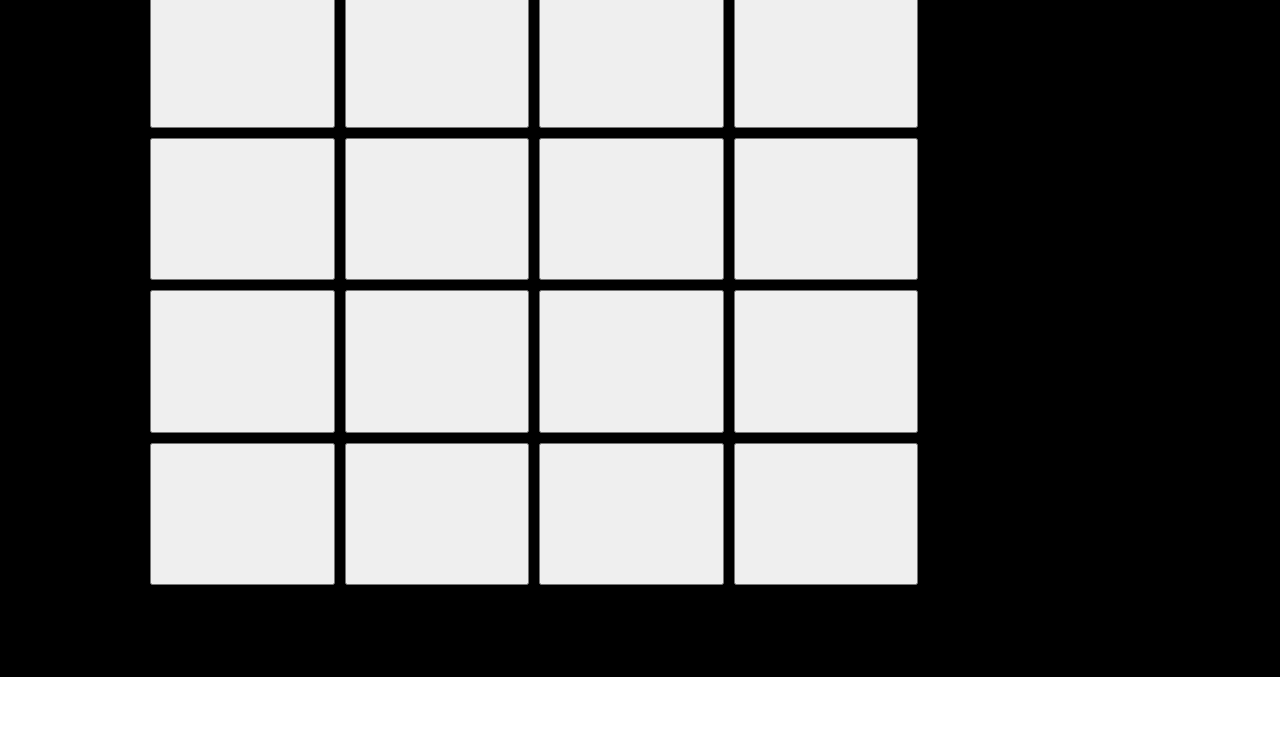
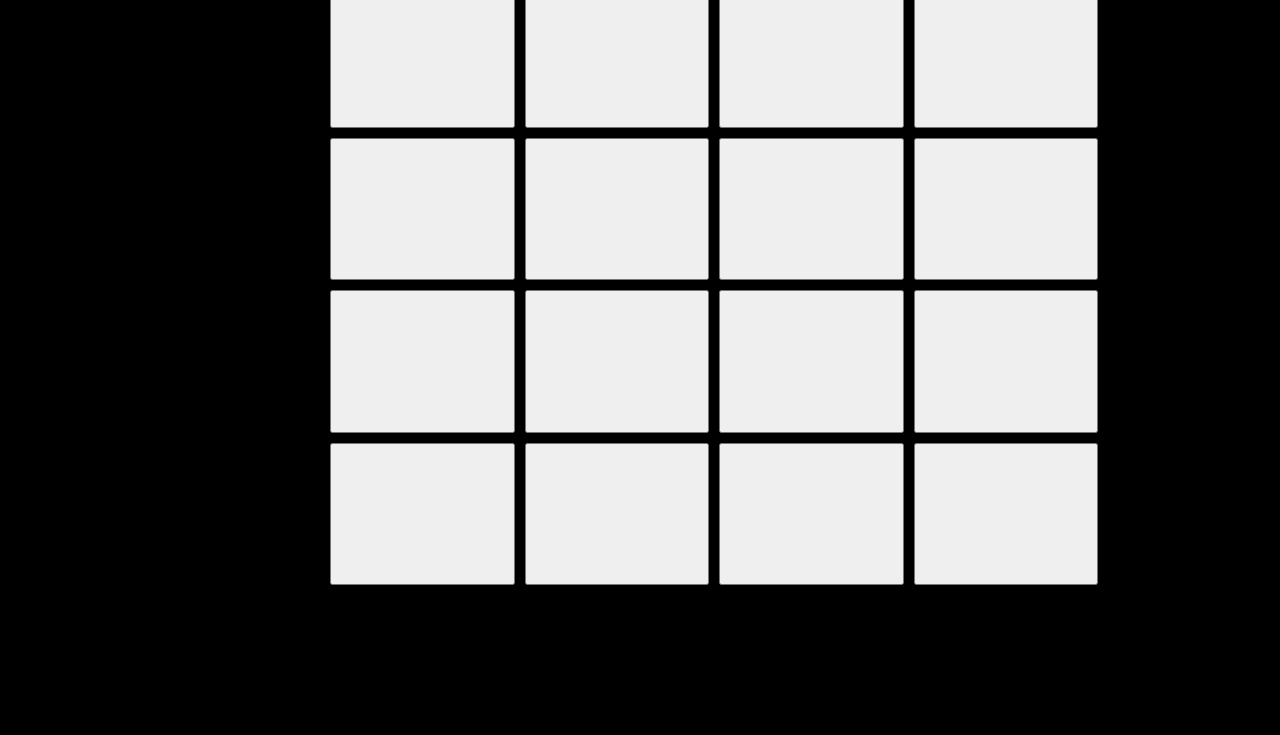
Before and after one commit to EdeSufiatti/memory-game, a plain HTML site: page index.html in a window 1280 px wide. Shown: the part 223-958 px from the top of the page. Before the commit the page ends 900 px from the top, so only its background shows below. Drawn offline with Linux system fonts and the light colour scheme.

Commit message:
0.4-version-game

```diff
--- a/styles.css
+++ b/styles.css
@@ -38,7 +38,6 @@ dd {
     text-align: center;
     font-size: 50px;
     width: 100%;
-    height: 900px;
     justify-content: center;
     padding: 150px;
 
@@ -46,7 +45,7 @@ dd {
 }
 
 .array {
-
+    margin-left: 180px;
     display: grid;
     grid-template-columns: repeat(4, 3fr);
     gap: 10px;
```
